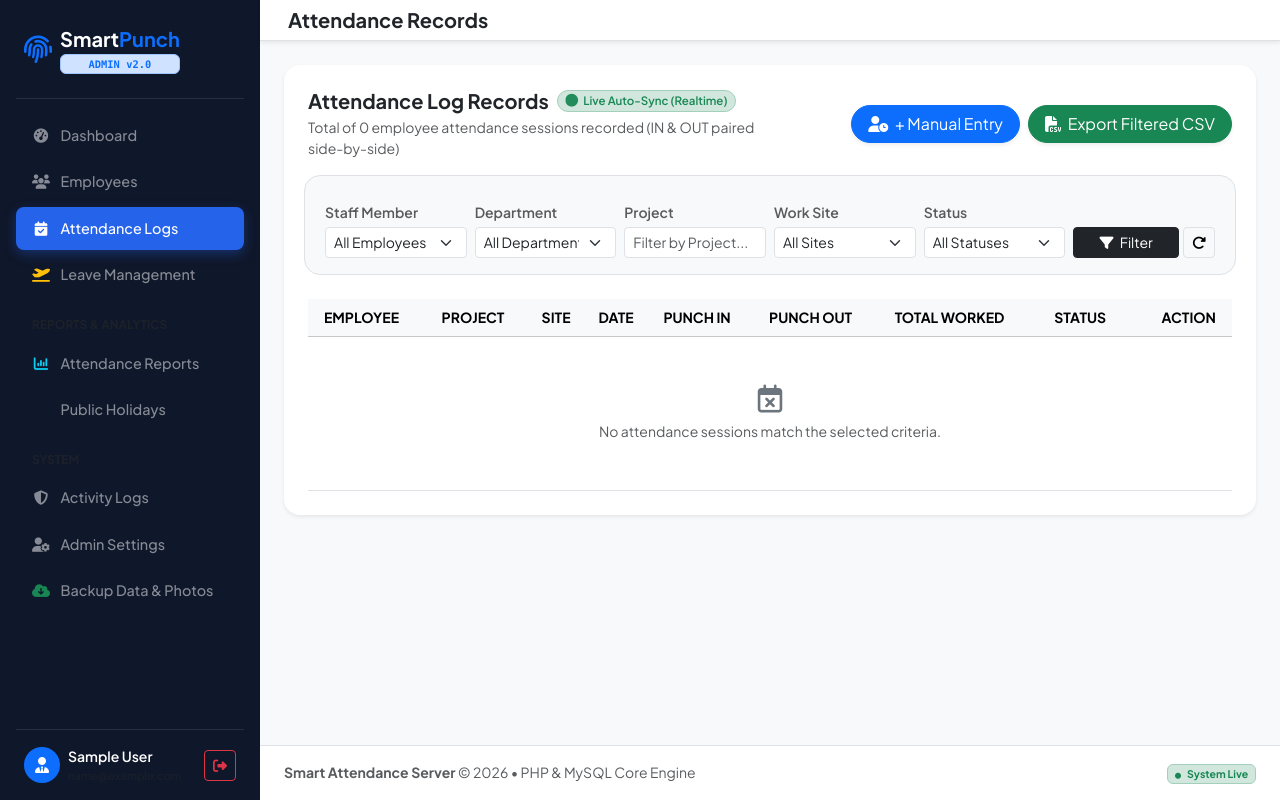
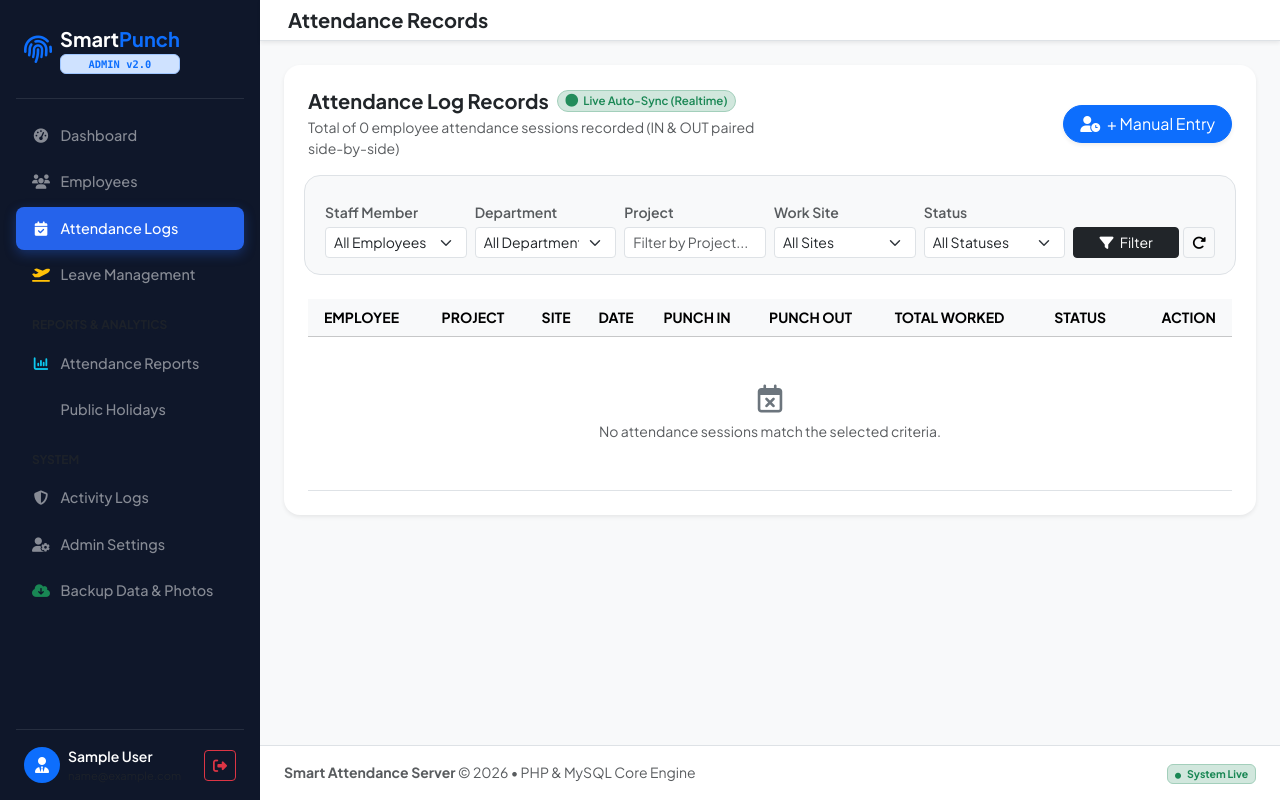
Before and after one commit to gannonhyderabad-png/smart-attendance, a PHP site: page /attendance in a window 1280 px wide. Run offline with PHP 8.4, Linux system fonts and the light colour scheme; the visitor is signed in with stand-in values (Sample User, id 1); grey boxes labelled with a size stand in for pictures from a placeholder-image service; data that the repository does not hold is empty; some libraries are stand-ins or nearby versions.

Commit message:
Remove delete and employee details actions from attendance log rows, and remove top export CSV button

```diff
--- a/views/attendance/index.php
+++ b/views/attendance/index.php
@@ -16,12 +16,6 @@
                 <button type="button" class="btn btn-primary rounded-pill px-3 shadow-sm" data-bs-toggle="modal" data-bs-target="#manualEntryModal">
                     <i class="fa-solid fa-user-clock me-1"></i> + Manual Entry
                 </button>
-                <?php
-                $exportQuery = http_build_query($filters);
-                ?>
-                <a href="<?= base_url('attendance/export?' . $exportQuery) ?>" class="btn btn-success rounded-pill px-3 shadow-sm">
-                    <i class="fa-solid fa-file-csv me-1"></i> Export Filtered CSV
-                </a>
             </div>
         </div>
 
@@ -269,24 +263,13 @@
                                     <?php endif; ?>
                                 </td>
                                 <td class="pe-3 text-end">
-                                    <div class="btn-group btn-group-sm">
-                                        <button type="button" class="btn btn-light border text-info" onclick="openEmployeeAttendanceSummary(<?= $row['employee_id'] ?>)" title="View Attendance Log Sheet & Timesheet Summary">
-                                            <i class="fa-solid fa-file-waveform"></i>
+                                    <div class="d-inline-flex gap-1">
+                                        <button type="button" class="btn btn-sm btn-outline-info rounded-pill px-2 py-1" onclick="openEmployeeAttendanceSummary(<?= $row['employee_id'] ?>)" title="View Attendance Log Sheet & Timesheet Summary">
+                                            <i class="fa-solid fa-file-waveform me-1"></i> Log Sheet
                                         </button>
-                                        <a href="<?= base_url('employees/view/' . $row['employee_id']) ?>" class="btn btn-light border text-primary" title="View Employee Details & QR Code">
-                                            <i class="fa-solid fa-id-card"></i>
-                                        </a>
-                                        <a href="<?= punch_url($row['employee_code']) ?>" target="_blank" class="btn btn-outline-primary" title="Open Mobile Punch URL">
+                                        <a href="<?= punch_url($row['employee_code']) ?>" target="_blank" class="btn btn-sm btn-light border rounded-pill px-2 py-1 text-primary" title="Open Mobile Punch URL">
                                             <i class="fa-solid fa-arrow-up-right-from-square"></i>
                                         </a>
-                                        <form action="<?= base_url('attendance/delete') ?>" method="POST" class="d-inline" onsubmit="return confirm('Delete attendance record for <?= e($row['employee_name']) ?> on <?= e($row['punch_date']) ?>?');">
-                                            <?= csrf_field() ?>
-                                            <input type="hidden" name="employee_id" value="<?= $row['employee_id'] ?>">
-                                            <input type="hidden" name="punch_date" value="<?= $row['punch_date'] ?>">
-                                            <button type="submit" class="btn btn-outline-danger border-start-0" title="Delete Attendance Session">
-                                                <i class="fa-solid fa-trash-can"></i>
-                                            </button>
-                                        </form>
                                     </div>
                                 </td>
                             </tr>
```
